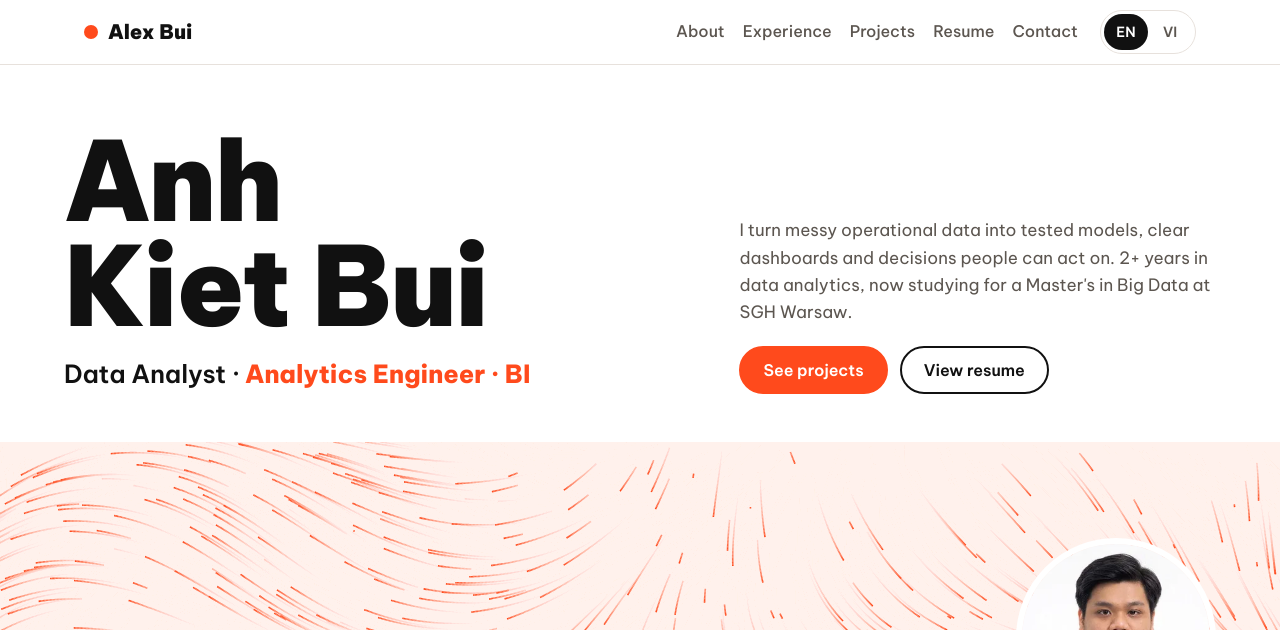
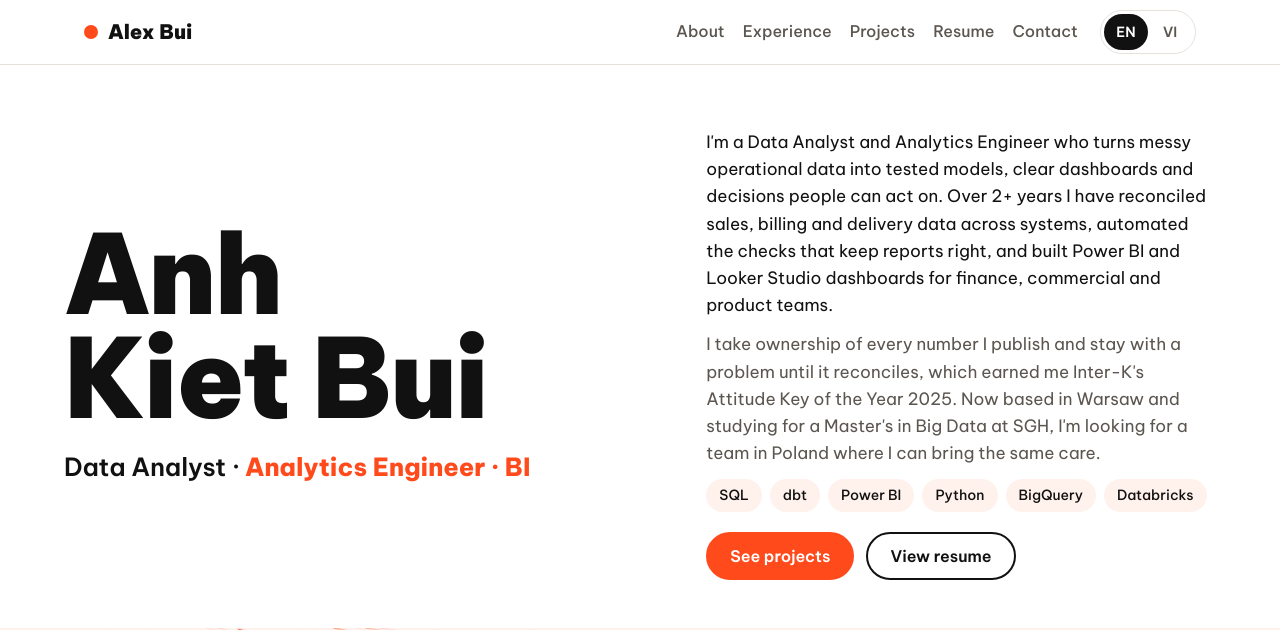
Before and after one commit to buianhkiet110703/buianhkiet110703.github.io, a plain HTML site: page index.html in a window 1280 px wide. Shown: the top 630 px of the page. Drawn offline with Linux system fonts and the light colour scheme.

Commit message:
Expand hero introduction

```diff
--- a/index.html
+++ b/index.html
@@ -46,11 +46,15 @@ nav .links a:hover,nav .links a:focus-visible{color:var(--ink)}
 .btn.main{background:var(--acc);border-color:var(--acc);color:#fff}
 .btn:focus-visible,.chip:focus-visible,.proj:focus-visible,.lang button:focus-visible{outline:3px solid var(--acc);outline-offset:3px}
 .hero{padding-bottom:0}
-.top{display:grid;grid-template-columns:minmax(0,1.3fr) minmax(0,1fr);gap:24px 56px;align-items:end}
+.top{display:grid;grid-template-columns:minmax(0,1.15fr) minmax(0,1fr);gap:24px 56px;align-items:center}
 .name{font-size:clamp(52px,8.6vw,118px);line-height:.95}
 .role{font-size:clamp(19px,2.1vw,25px);font-weight:600;margin-top:16px}
 .role b{color:var(--acc)}
-.intro p{color:var(--mute);font-size:17px;max-width:44ch}
+.intro p{color:var(--mute);font-size:17px;max-width:52ch}
+.intro p:first-of-type{color:var(--ink)}
+.open{display:inline-flex;align-items:center;gap:10px;margin-bottom:16px;padding:8px 16px;border-radius:999px;background:light-dark(#e6f6ee,#12301f);color:light-dark(#0b6b3c,#86e3b3);font-weight:600;font-size:15px}
+.open i{flex:none;width:9px;height:9px;border-radius:50%;background:#1fb26b;box-shadow:0 0 0 4px color-mix(in srgb,#1fb26b 25%,transparent)}
+.stack{margin-top:4px}
 .cta{display:flex;flex-wrap:wrap;gap:12px;margin-top:20px}
 .field{position:relative;height:clamp(260px,40vh,420px);margin-top:clamp(28px,4vw,48px);margin-inline:calc(-1*max(5vw,16px));background:var(--soft);overflow:hidden}
 .field canvas{position:absolute;inset:0;width:100%;height:100%}
@@ -172,6 +176,8 @@ dialog .shot{aspect-ratio:auto;height:auto;object-fit:contain;border-bottom:1px
     </div>
     <div class="intro">
       <p data-i="tag"></p>
+      <p data-i="tag2"></p>
+      <div class="tags stack"><span class="tag">SQL</span><span class="tag">dbt</span><span class="tag">Power BI</span><span class="tag">Python</span><span class="tag">BigQuery</span><span class="tag">Databricks</span></div>
       <div class="cta"><a class="btn main" href="#projects" data-i="bProj"></a><a class="btn" href="#resume" data-i="bCv"></a></div>
     </div>
   </div>
@@ -248,7 +254,7 @@ const EMAIL="kietbui113116@gmail.com";
 const LI="https://www.linkedin.com/in/bui-anh-kiet-alex-74a98a25b/";
 const T={
 en:{nAbout:"About",nExp:"Experience",nProj:"Projects",nCv:"Resume",nContact:"Contact",name:"Anh Kiet Bui",
-tag:"I turn messy operational data into tested models, clear dashboards and decisions people can act on. 2+ years in data analytics, now studying for a Master's in Big Data at SGH Warsaw.",
+open:"Open to work in Poland · full-time or part-time",tag:"I'm a Data Analyst and Analytics Engineer who turns messy operational data into tested models, clear dashboards and decisions people can act on. Over 2+ years I have reconciled sales, billing and delivery data across systems, automated the checks that keep reports right, and built Power BI and Looker Studio dashboards for finance, commercial and product teams.",tag2:"I take ownership of every number I publish and stay with a problem until it reconciles, which earned me Inter-K's Attitude Key of the Year 2025. Now based in Warsaw and studying for a Master's in Big Data at SGH, I'm looking for a team in Poland where I can bring the same care.",
 bProj:"See projects",bCv:"View resume",avail:"Open to Data Analyst / BI roles in Warsaw",
 hAbout:"About me",lead:"A data analyst who works end to end: SQL and dbt to model and test the data, Power BI to show it, Python to dig deeper and automate the checks.",
 about1:"At Inter-K I followed sales orders from entry through billing and delivery, traced data discrepancies across systems to their root cause, and wrote Python validation that cut manual checking by 20%.",
@@ -260,7 +266,7 @@ hContact:"Let's turn data into decisions.",up:"Back to top ↑",copied:"Copied:
 exp:"Experience",edu:"Education",skl:"Skills",lng:"Languages",crt:"Certificates",
 wa:"Legal to work full-time or part-time in Poland, no work permit required",ph:"Phone",loc:"Location"},
 vi:{nAbout:"Giới thiệu",nExp:"Kinh nghiệm",nProj:"Dự án",nCv:"CV",nContact:"Liên hệ",name:"Bùi Anh Kiệt",
-tag:"Tôi biến dữ liệu vận hành lộn xộn thành mô hình đã kiểm thử, dashboard rõ ràng và những quyết định có thể hành động ngay. Hơn 2 năm làm phân tích dữ liệu, hiện học Thạc sĩ Big Data tại SGH Warsaw.",
+open:"Sẵn sàng làm việc tại Ba Lan · toàn thời gian hoặc bán thời gian",tag:"Tôi là Data Analyst và Analytics Engineer, biến dữ liệu vận hành lộn xộn thành mô hình đã kiểm thử, dashboard rõ ràng và những quyết định có thể hành động ngay. Hơn 2 năm qua, tôi đối soát dữ liệu bán hàng, hoá đơn và giao hàng giữa nhiều hệ thống, tự động hoá các bước kiểm tra để báo cáo luôn đúng, và xây dashboard Power BI, Looker Studio cho các đội tài chính, kinh doanh và sản phẩm.",tag2:"Tôi chịu trách nhiệm với từng con số mình đưa ra và theo vấn đề tới khi số liệu khớp, điều đó giúp tôi nhận giải Attitude Key of the Year 2025 tại Inter-K. Hiện tôi sống ở Warsaw, đang học Thạc sĩ Big Data tại SGH, và tìm một đội ngũ ở Ba Lan để tiếp tục cống hiến với tinh thần đó.",
 bProj:"Xem dự án",bCv:"Xem CV",avail:"Sẵn sàng cho vị trí Data Analyst / BI tại Warsaw",
 hAbout:"Giới thiệu",lead:"Data Analyst làm việc end-to-end: SQL và dbt để mô hình hoá và kiểm thử dữ liệu, Power BI để trình bày, Python để đào sâu và tự động hoá việc kiểm tra.",
 about1:"Ở Inter-K, tôi theo dõi vòng đời đơn hàng từ lúc nhập tới xuất hoá đơn và giao hàng, truy nguyên nhân các sai lệch dữ liệu giữa các hệ thống, và viết script Python kiểm tra dữ liệu giúp giảm 20% công kiểm tra thủ công.",
```
